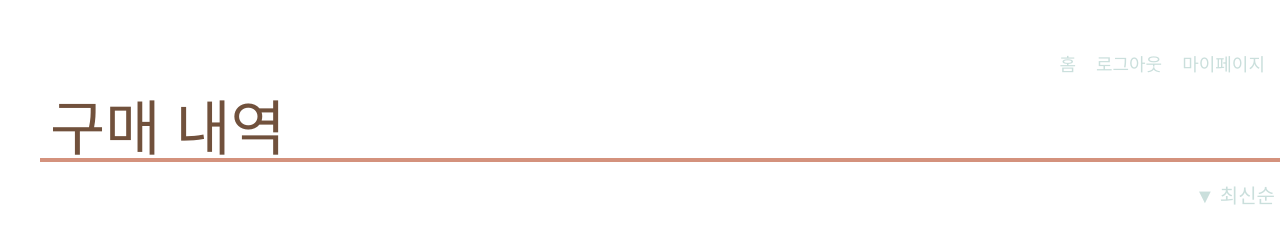
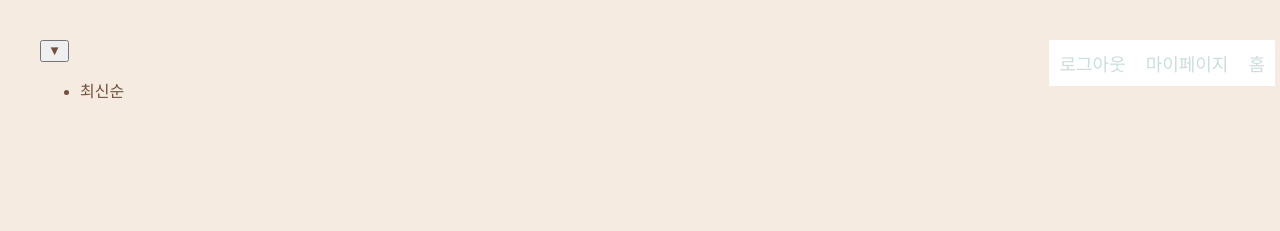
Before and after one commit to nomellc/OSP_ewhaMarket, a Flask app: template templates/nine_buy.html in a window 1280 px wide. Shown: the top 231 px of the page. Run offline with Flask 3, Linux system fonts and the light colour scheme; the template is opened without the code that fills it, so the values that code supplies are empty; some web fonts are replaced.

Commit message:
1114_디자인수정

```diff
--- a/templates/nine_buy.html
+++ b/templates/nine_buy.html
@@ -7,120 +7,84 @@
     <title>구매 내역</title>
     <link rel="stylesheet" type="text/css" href="../static/style.css" />
     <script src="{{url_for('static', filename='main.js')}}" defer></script>
+    <script src = "main.js"></script>
     </head>
 
-    <body style = "background-color : white";>
+    <body>
     <div class="nine_navbar1">
         <ul>
-        <li><a class = "nine_default" href="/home">마이페이지</a></li>
-          <li><a class = "nine_default" href="/login">로그아웃</a></li>
-          <li><a class = "nine_default" href="/my_page">홈</a></li>
+            <li><a href="/my_page">홈</a></li>
+            <li><a href="/home">마이페이지</a></li>
+            <li><a href="/login">로그아웃</a></li>
         </ul>
     </div>
-    <br>
-    <div class="nine_logo">
-    <a class = "nine_default" href="">구매 내역</a>
+    <div class="nine_name">
+        <p href="buy.html">구매 내역</p>
     </div>
-    <br>
-    <hr class = "nine_buy_like_hr">
-    <p  class = "nine_buy_like_sort">▼ 최신순</p>
+    <div class = "nine_separator"></div>
+    <div class = "nine_sort">
+            <button class = "nine_sort_button">▼</button>
+            <div class = "nine_sort_bar">
+                <ul>
+                    <li><a>최신순</a></li>
+                    <!--<li><a>오래된순</a></li>-->
+                    <!--<li><a>이름순</a></li>-->
+                    <!--<li><a>낮은 가격순</a></li>-->
+                    <!--<li><a>높은 가격순</a></li>-->
+                </ul>
+            </div>
+    </div>
+
     <section>
         <div class = "nine_list">
-            <div class = "nine_gallery">
-                <a href="/product">
-                  <img src = "nine_cake.jpeg">
-                </a>
-                <div class  ="nine_buy_like_heart"  id= "likebtn1" onclick = 'like1()'>♡</div>
-                <div class = "nine_desc">상품명</div>
-                <div class = "nine_desc2">10000원</div>
+            <div class = "nine_gallery" id = "start">
+                <a href="/product"><img src = "nine_cake.jpeg"></a>
+                <div class  ="nine_heart"  id= "likebtn1" onclick = 'like1()'>♡</div>
+                <p class = "nine_desc">상품명</p>
+                <p class = "nine_desc2">10000원</p>
             </div>
             <div class = "nine_gallery">
-              <a href="/product">
-                <img src = "nine_cake.jpeg">
-              </a>
-              <div class  ="nine_buy_like_heart"  id= "likebtn2" onclick = 'like2()'>♡</div>
-              <div class = "nine_desc">상품명</div>
-              <div class = "nine_desc2">10000원</div>
+                 <a href="/product"><img src = "nine_cake.jpeg"></a>
+                 <div class  ="nine_heart"  id= "likebtn2" onclick = 'like2()'>♡</div>
+                 <p class = "nine_desc">상품명</p>
+                 <p class = "nine_desc2">10000원</p>
             </div>
             <div class = "nine_gallery">
-            <a href="/product">
-              <img src = "nine_cake.jpeg">
-            </a>
-            <div class  ="nine_buy_like_heart"  id= "likebtn3" onclick = 'like3()'>♡</div>
-            <div class = "nine_desc">상품명</div>
-            <div class = "nine_desc2">10000원</div>
+                <a href="/product"><img src = "nine_cake.jpeg"></a>
+                <div class  ="nine_heart"  id= "likebtn3" onclick = 'like3()'>♡</div>
+                <p class = "nine_desc">상품명</p>
+                <p class = "nine_desc2">10000원</p>
             </div>
             <div class = "nine_gallery">
-          <a href="/product">
-            <img src = "nine_cake.jpeg">
-          </a>
-          <div class  ="nine_buy_like_heart"  id= "likebtn4" onclick = 'like4()'>♡</div>
-          <div class = "nine_desc">상품명</div>
-          <div class = "nine_desc2">10000원</div>
+                <a href="/product"><img src = "nine_cake.jpeg"></a>
+                <div class  ="nine_heart"  id= "likebtn4" onclick = 'like4()'>♡</div>
+                <p class = "nine_desc">상품명</p>
+                <p class = "nine_desc2">10000원</p>
+            </div>
+            <div class = "nine_list">
+            <div class = "nine_gallery">
+                <a href="/product"><img src = "nine_cake.jpeg"></a>
+                <div class  ="nine_heart"  id= "likebtn5" onclick = 'like5()'>♡</div>
+                <p class = "nine_desc">상품명</p>
+                <p class = "nine_desc2">10000원</p>
             </div>
             <div class = "nine_gallery">
-        <a href="/product">
-            <img src = "nine_cake.jpeg" alt = "cake1" width="600" height="600">
-        </a>
-        <div class  ="nine_buy_like_heart"  id= "likebtn5" onclick = 'like5()'>♡</div>
-        <div class = "nine_desc">상품명</div>
-        <div class = "nine_desc2">10000원</div>
+                 <a href="/product"><img src = "nine_cake.jpeg"></a>
+                 <div class  ="nine_heart"  id= "likebtn6" onclick = 'like6()'>♡</div>
+                 <p class = "nine_desc">상품명</p>
+                 <p class = "nine_desc2">10000원</p>
             </div>
             <div class = "nine_gallery">
-      <a href="/product">
-        <img src = "nine_cake.jpeg">
-      </a>
-      <div class  ="nine_buy_like_heart"  id= "likebtn6" onclick = 'like6()'>♡</div>
-      <div class = "nine_desc">상품명</div>
-      <div class = "nine_desc2">10000원</div>
+                <a href="/product"><img src = "nine_cake.jpeg"></a>
+                <div class  ="nine_heart"  id= "likebtn7" onclick = 'like7()'>♡</div>
+                <p class = "nine_desc">상품명</p>
+                <p class = "nine_desc2">10000원</p>
             </div>
             <div class = "nine_gallery">
-      <a href="/product">
-        <img src = "nine_cake.jpeg">
-      </a>
-      <div class  ="nine_buy_like_heart"  id= "likebtn7" onclick = 'like7()'>♡</div>
-      <div class = "nine_desc">상품명</div>
-      <div class = "nine_desc2">10000원</div>
-    </div>
-    <div class = "nine_gallery">
-      <a href="/product">
-        <img src = "nine_cake.jpeg">
-      </a>
-      <div class  ="nine_buy_like_heart"  id= "likebtn8" onclick = 'like8()'>♡</div>
-      <div class = "nine_desc">상품명</div>
-      <div class = "nine_desc2">10000원</div>
-    </div>
-    <div class = "nine_gallery">
-      <a href="/product">
-        <img src = "nine_cake.jpeg">
-      </a>
-      <div class  ="nine_buy_like_heart"  id= "likebtn9" onclick = 'like9()'>♡</div>
-      <div class = "nine_desc">상품명</div>
-      <div class = "nine_desc2">10000원</div>
-    </div>
-    <div class = "nine_gallery">
-      <a href="/product">
-        <img src = "nine_cake.jpeg">
-      </a>
-      <div class  ="nine_buy_like_heart"  id= "likebtn10" onclick = 'like10()'>♡</div>
-      <div class = "nine_desc">상품명</div>
-      <div class = "nine_desc2">10000원</div>
-    </div>
-    <div class = "nine_gallery">
-      <a href="/product">
-        <img src = "nine_cake.jpeg">
-      </a>
-      <div class  ="nine_buy_like_heart"  id= "likebtn11" onclick = 'like11()'>♡</div>
-      <div class = "nine_desc">상품명</div>
-      <div class = "nine_desc2">10000원</div>
-    </div>
-    <div class = "nine_gallery">
-      <a href="/product">
-        <img src = "nine_cake.jpeg">
-      </a>
-      <div class  ="nine_buy_like_heart"  id= "likebtn12" onclick = 'like12()'>♡</div>
-      <div class = "nine_desc">상품명</div>
-      <div class = "nine_desc2">10000원</div>
+                <a href="/product"><img src = "nine_cake.jpeg"></a>
+                <div class  ="nine_heart"  id= "likebtn8" onclick = 'like8()'>♡</div>
+                <p class = "nine_desc">상품명</p>
+                <p class = "nine_desc2">10000원</p>
             </div>
        </div>
     </section>
```
Lines whose indentation alone changed are shown as unchanged.
